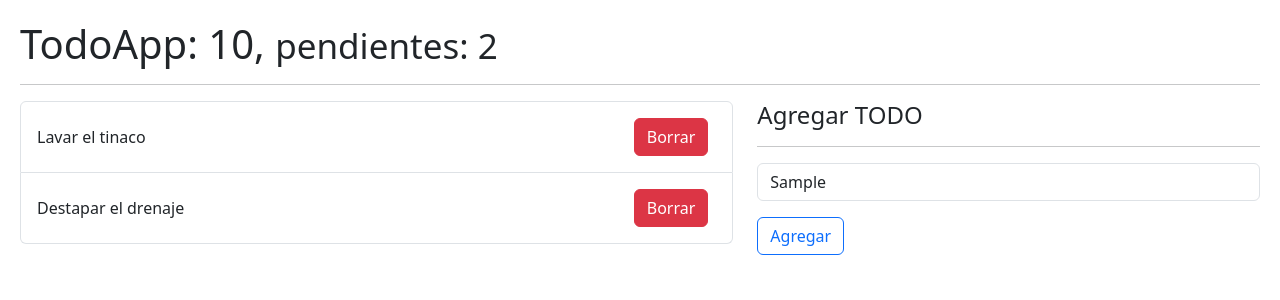
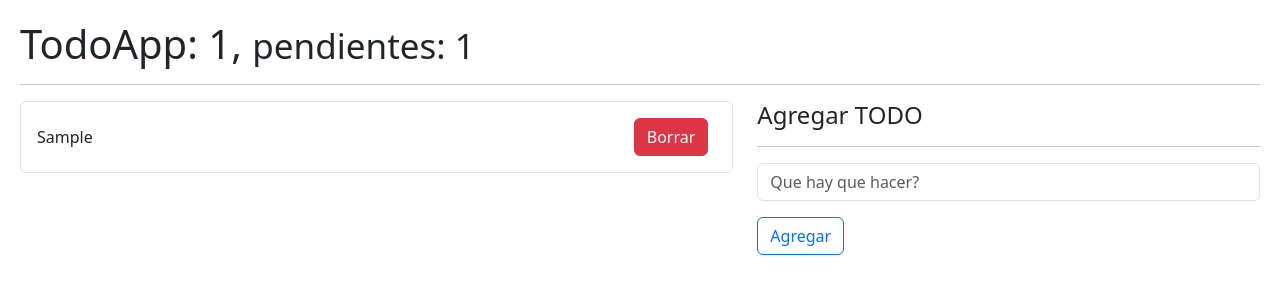
Before and after one commit to memovalverd42/HooksApp, a React (Vite) app: page / in a window 1280 px wide. Both pictures are taken after typing "Sample" into the empty fields and a click on the button "Agregar". Shown: the top 300 px of the page. Built offline with nearby package versions, Linux system fonts and the light colour scheme.

Commit message:
finished useReducer

```diff
--- a/src/08-useReducer/TodoAdd.tsx
+++ b/src/08-useReducer/TodoAdd.tsx
@@ -1,4 +1,4 @@
-import { FC } from "react";
+import { FC, FormEvent } from "react";
 import { useForm } from "../hooks";
 
 interface TodoDescription {
@@ -9,12 +9,11 @@ interface TodoAddProps {
     onNewTodo: ({todo}: Todo) => void
 }
 
-
 export const TodoAdd: FC<TodoAddProps> = ({ onNewTodo }) => {
 
     const { onInputChange, todo, onResetForm } = useForm<TodoDescription>({todo: ''});
 
-    const onFormSubmit = ( event: SubmitEvent ) => {
+    const onFormSubmit = ( event: FormEvent ) => {
         event.preventDefault();
         if( todo.length <= 1 ) return;
 
@@ -25,10 +24,12 @@ export const TodoAdd: FC<TodoAddProps> = ({ onNewTodo }) => {
         }
 
         onNewTodo(newTodo);
+        onResetForm();
+
     }
 
     return (
-        <form onSubmit={onFormSubmit}>
+        <form onSubmit={ onFormSubmit }>
             <input
                 type="text"
                 placeholder="Que hay que hacer?"
--- a/src/08-useReducer/TodoApp.tsx
+++ b/src/08-useReducer/TodoApp.tsx
@@ -1,38 +1,32 @@
-import { useReducer } from "react"
-import { Todo } from '../types/todo.types';
-import { todoReducer } from "./todoReducer";
+
 import { TodoList } from "./TodoList";
 import { TodoAdd } from ".";
+import { useTodo } from "../hooks";
 
-const initialState: Todo[] = [
-    {
-        id: new Date().getTime(),
-        todo: 'Lavar el tinaco',
-        done: false
-    },
-    {
-        id: new Date().getTime() * 3,
-        todo: 'Destapar el drenaje',
-        done: false
-    },
-]
 
 export const TodoApp = () => {
 
-    const [ todos, dispatch ] = useReducer(todoReducer, initialState);
-
-    const handleNewTodo = ( { todo }: Todo ) => {
-        console.log({todo});
-    }
+    const {
+        todos,
+        handleNewTodo,
+        handleDeleteTodo,
+        handleToggleTodo ,
+        pendingTodosCount,
+        totalTodosCount,
+    } = useTodo();
 
     return (
         <>
-            <h1>TodoApp: 10, <small>pendientes: 2</small></h1>
+            <h1>TodoApp: { totalTodosCount }, <small>pendientes: { pendingTodosCount }</small></h1>
             <hr />
 
             <div className="row">
                 <div className="col-7">
-                    <TodoList todos={todos}/>
+                    <TodoList
+                        todos={todos}
+                        onDeleteTodo={ handleDeleteTodo }
+                        onToggleTodo={ handleToggleTodo }
+                    />
                 </div>
 
                 <div className="col-5">
--- a/src/08-useReducer/TodoItem.tsx
+++ b/src/08-useReducer/TodoItem.tsx
@@ -3,13 +3,27 @@ import { Todo } from "../types/todo.types";
 
 interface TodoItemProps {
   todo: Todo;
+  onDeleteTodo: ( id: number ) => void;
+  onToggleTodo: ( id: number ) => void;
 }
 
-export const TodoItem: FC<TodoItemProps> = ({ todo }) => {
+export const TodoItem: FC<TodoItemProps> = ({ todo, onDeleteTodo, onToggleTodo }) => {
+
   return (
     <li className="list-group-item d-flex justify-content-between">
-      <span className="align-self-center">{todo.todo}</span>
-      <button className="btn btn-danger m-2">Borrar</button>
+      <span
+        className={`align-self-center ${ todo.done ? 'text-decoration-line-through' : '' }`}
+        onClick={ () => onToggleTodo( todo.id ) }
+      >
+        {todo.todo}
+      </span>
+      <button
+        className="btn btn-danger m-2"
+        onClick={ () => onDeleteTodo( todo.id ) }
+      >
+        Borrar
+      </button>
     </li>
   );
+
 };
--- a/src/08-useReducer/TodoList.tsx
+++ b/src/08-useReducer/TodoList.tsx
@@ -4,15 +4,22 @@ import { TodoItem } from "./TodoItem"
 
 interface TodoListProps {
     todos: Todo[];
-  }
+    onDeleteTodo: ( id: number ) => void;
+    onToggleTodo: ( id: number ) => void;
+}
 
-export const TodoList: FC<TodoListProps> = ({ todos }) => {
+export const TodoList: FC<TodoListProps> = ({ todos, onDeleteTodo, onToggleTodo }) => {
 
     return (
         <ul className="list-group">
             {
                 todos.map( todo => (
-                    <TodoItem key={todo.id} todo={todo} />
+                    <TodoItem
+                        key={todo.id}
+                        todo={todo}
+                        onDeleteTodo={ onDeleteTodo }
+                        onToggleTodo={ onToggleTodo }
+                    />
                 ))
             }
         </ul>
--- a/src/08-useReducer/todoReducer.ts
+++ b/src/08-useReducer/todoReducer.ts
@@ -3,8 +3,19 @@ import { Actions, Todo } from "../types/todo.types";
 export const todoReducer = ( initialState: Todo[], action: Actions ) => {
 
     switch ( action.type ) {
-        case 'add':
-            throw new Error('action.type = add no está implementada');
+        case '[TODO] Add Todo':
+            return [ ...initialState, action.payload ];
+
+        case '[TODO] Delete Todo':
+            return initialState.filter( todo => todo.id != action.payload );
+
+        case '[TODO] Toggle Todo':
+            return initialState.map( todo => {
+                if( action.payload === todo.id ){
+                    return { ...todo, done: !todo.done }
+                }
+                return todo
+            })
 
         default:
             return initialState;
--- a/src/hooks/index.ts
+++ b/src/hooks/index.ts
@@ -1,3 +1,4 @@
 export * from './useCounter';
 export * from './useFetch';
 export * from './useForm';
+export * from './useTodo';
--- /dev/null
+++ b/src/hooks/useTodo.ts
@@ -0,0 +1,49 @@
+import { useEffect, useReducer } from 'react';
+import { Todo } from '../types/todo.types';
+import { todoReducer } from '../08-useReducer/todoReducer';
+
+const initialState: Todo[] = []
+
+const init = () => {
+    return JSON.parse( localStorage.getItem('todos')! ) || [];
+}
+
+export const useTodo = () => {
+
+    const [ todos, dispatch ] = useReducer( todoReducer, initialState, init );
+
+    useEffect(() => {
+        localStorage.setItem( 'todos', JSON.stringify( todos ) );
+    }, [todos])
+
+    const handleNewTodo = ( todo: Todo ) => {
+        dispatch({
+            type: '[TODO] Add Todo',
+            payload: todo
+        });
+    }
+
+    const handleDeleteTodo = ( id: number ) => {
+        dispatch({
+            type: '[TODO] Delete Todo',
+            payload: id
+        })
+    }
+
+    const handleToggleTodo = ( id: number ) => {
+        dispatch({
+            type: '[TODO] Toggle Todo',
+            payload: id
+        });
+    }
+
+    return ({
+        todos,
+        totalTodosCount: todos.length,
+        pendingTodosCount: todos.filter( todo => !todo.done ).length,
+        handleNewTodo,
+        handleDeleteTodo,
+        handleToggleTodo,
+    });
+
+}
--- a/src/types/todo.types.ts
+++ b/src/types/todo.types.ts
@@ -5,5 +5,6 @@ export interface Todo {
 }
 
 export type Actions =
-    | { type: 'add', payload: string }
-    | { type: 'toggle', payload: number }
+    | { type: '[TODO] Add Todo', payload: Todo }
+    | { type: '[TODO] Delete Todo', payload: number }
+    | { type: '[TODO] Toggle Todo', payload: number }
```
